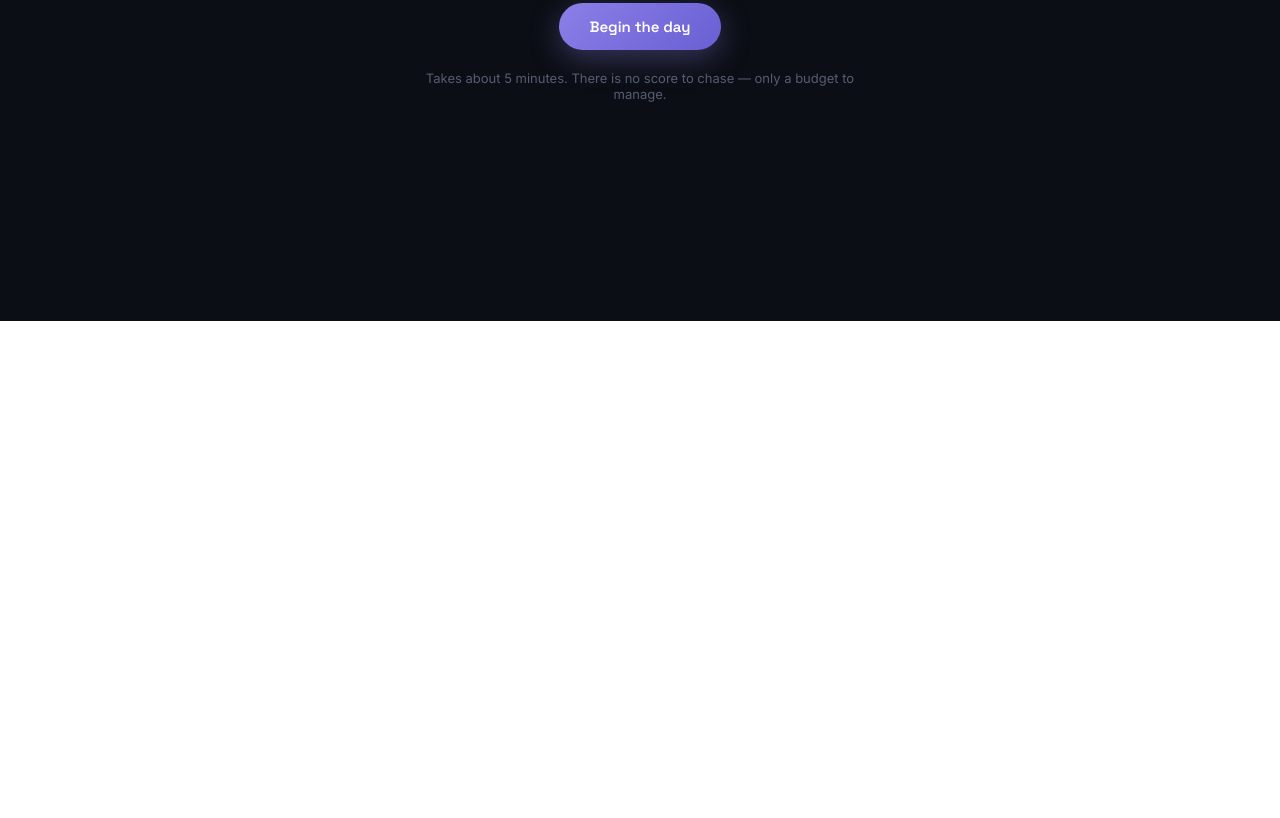
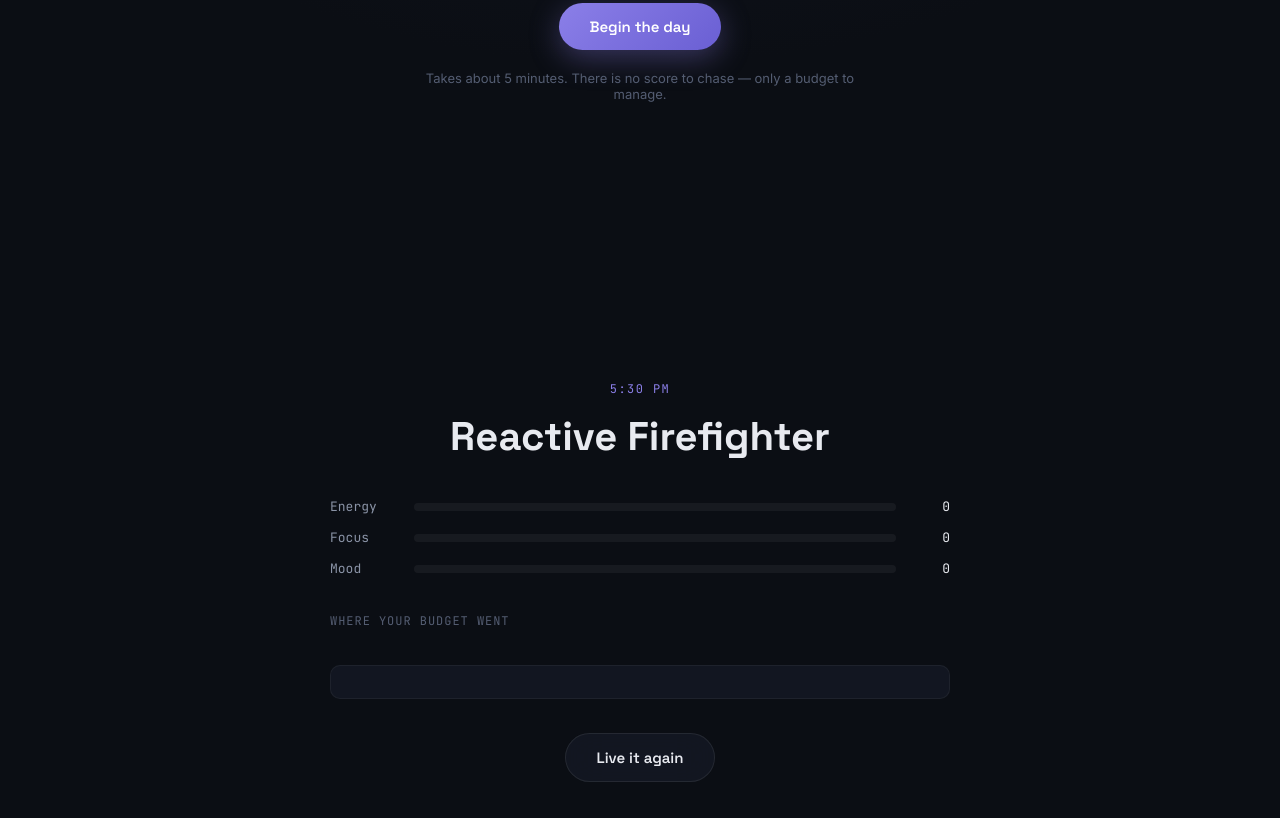
Before and after one commit to AniMuk-boop/learning-adventure-4, a plain HTML site: page index.html in a window 1280 px wide. Shown: the part 479-1297 px from the top of the page. Before the commit the page ends 800 px from the top, so only its background shows below. Drawn offline with Linux system fonts and the light colour scheme.

Commit message:
Update style.css

```diff
--- a/style.css
+++ b/style.css
@@ -34,11 +34,11 @@
 *{ box-sizing: border-box; margin:0; padding:0; }
 
 html, body{
-  height: 100%;
+  min-height: 100%;
   background: radial-gradient(ellipse 120% 80% at 50% -10%, #171C2C 0%, var(--bg) 55%);
   color: var(--text);
   font-family: var(--font-body);
-  overflow: hidden;
+  overflow-x: hidden;
 }
 
 @media (prefers-reduced-motion: reduce){
@@ -53,8 +53,9 @@ button:focus-visible, .option:focus-visible{ outline: 2px solid var(--accent); o
    ============================================================ */
 .screen{
   display:none;
-  height: 100vh;
-  width: 100vw;
+  min-height: 100vh;
+  min-height: 100dvh;
+  width: 100%;
   animation: fadeIn 0.5s var(--ease);
 }
 .screen.active{ display: flex; }
@@ -455,9 +456,6 @@ button:focus-visible, .option:focus-visible{ outline: 2px solid var(--accent); o
   display: flex;
   flex-direction: column;
   align-items: center;
-  overflow-y: auto;
-  overflow-x: hidden;
-  -webkit-overflow-scrolling: touch;
   padding: 60px 20px 100px;
 }
 #screen-end.active{ display: flex; }
```
